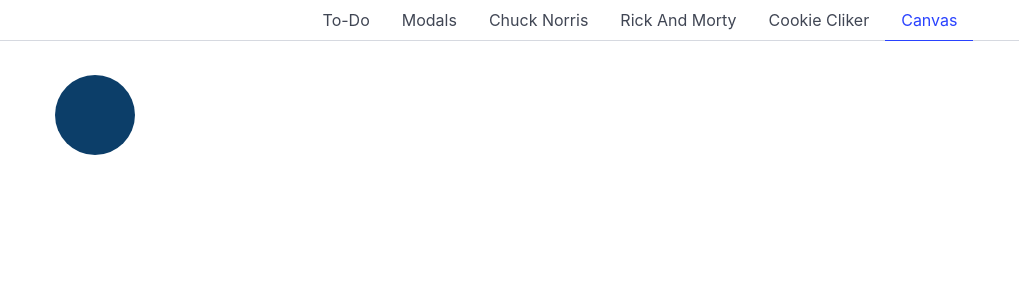
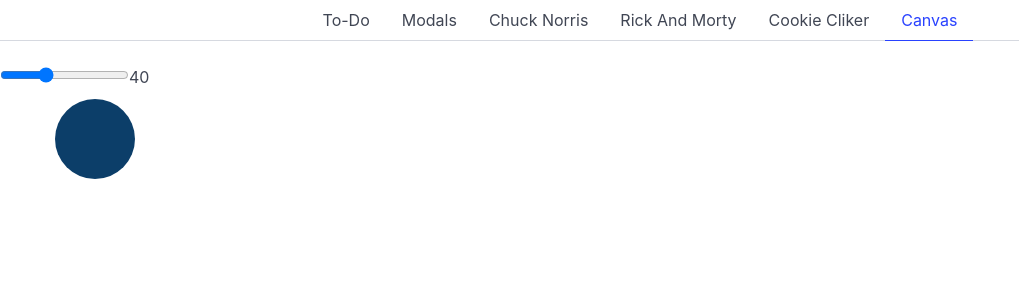
Before and after one commit to tristankruuk/learnnode, a Vue app: page /canvas in a window 1280 px wide. Shown: the top 300 px of the page, without its empty margins (0-1019 px from the left). Built offline with nearby package versions, Linux system fonts and the light colour scheme.

Commit message:
Add control for radius in canvas

```diff
--- a/src/pages/CanvasExample.vue
+++ b/src/pages/CanvasExample.vue
@@ -1,11 +1,12 @@
 <script setup>
-import { onMounted } from 'vue';
+import { onMounted, ref } from 'vue';
 let x = 95;
 let y = 50;
 let balls = [];
 let r = 255;
 let g = 0;
 let b = 0;
+let radius = ref(40);
 
 onMounted(() => {
     let mycanvas = document.querySelector('#mycanvas');
@@ -31,7 +32,7 @@ onMounted(() => {
         balls.push({
             x: x,
             y: y,
-            radius: 40,
+            radius: radius.value,
             red: r,
             green: g,
             blue: b,
@@ -55,5 +56,8 @@ function mousemove(event) {
 </script>
 
 <template>
+    <div>
+        <input v-model="radius" type="range" min="10" max="100" step="5">{{ radius }}</input>
+    </div>
     <canvas id="mycanvas" tabindex="1" width="1600" height="800" @mousemove="mousemove"></canvas>
 </template>
```
